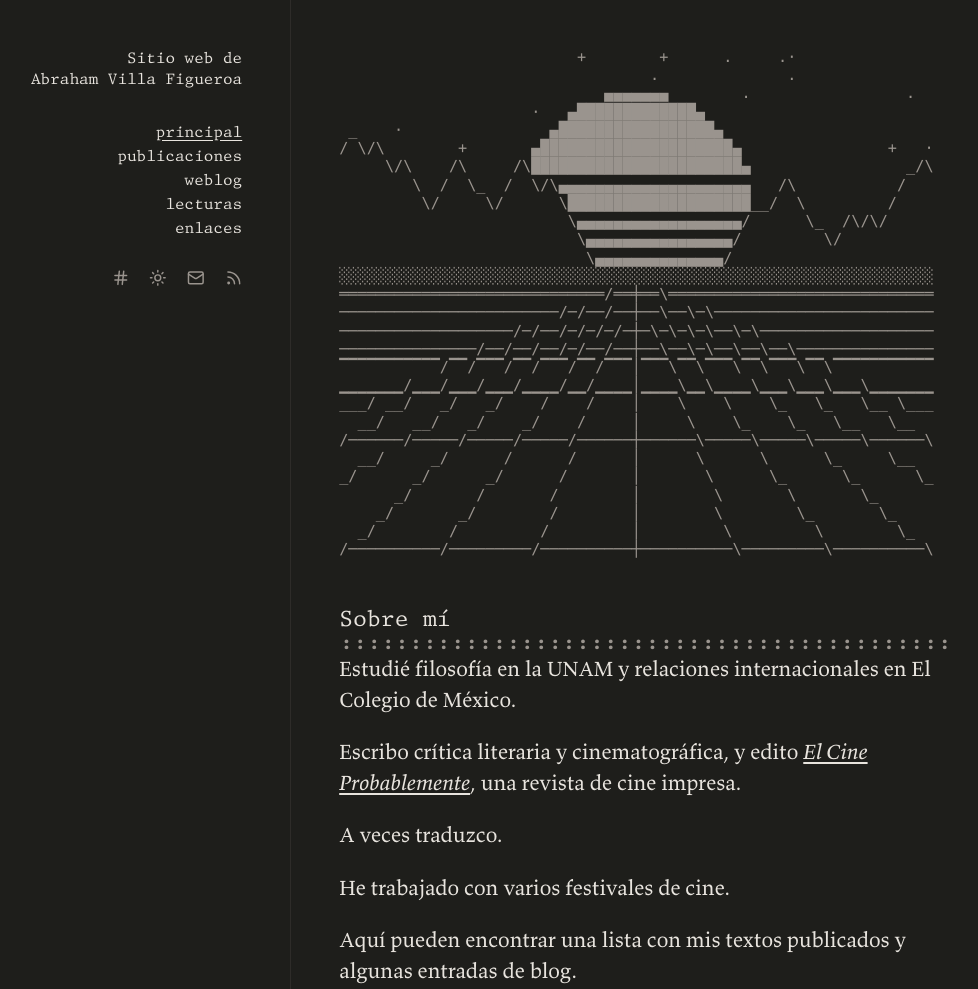
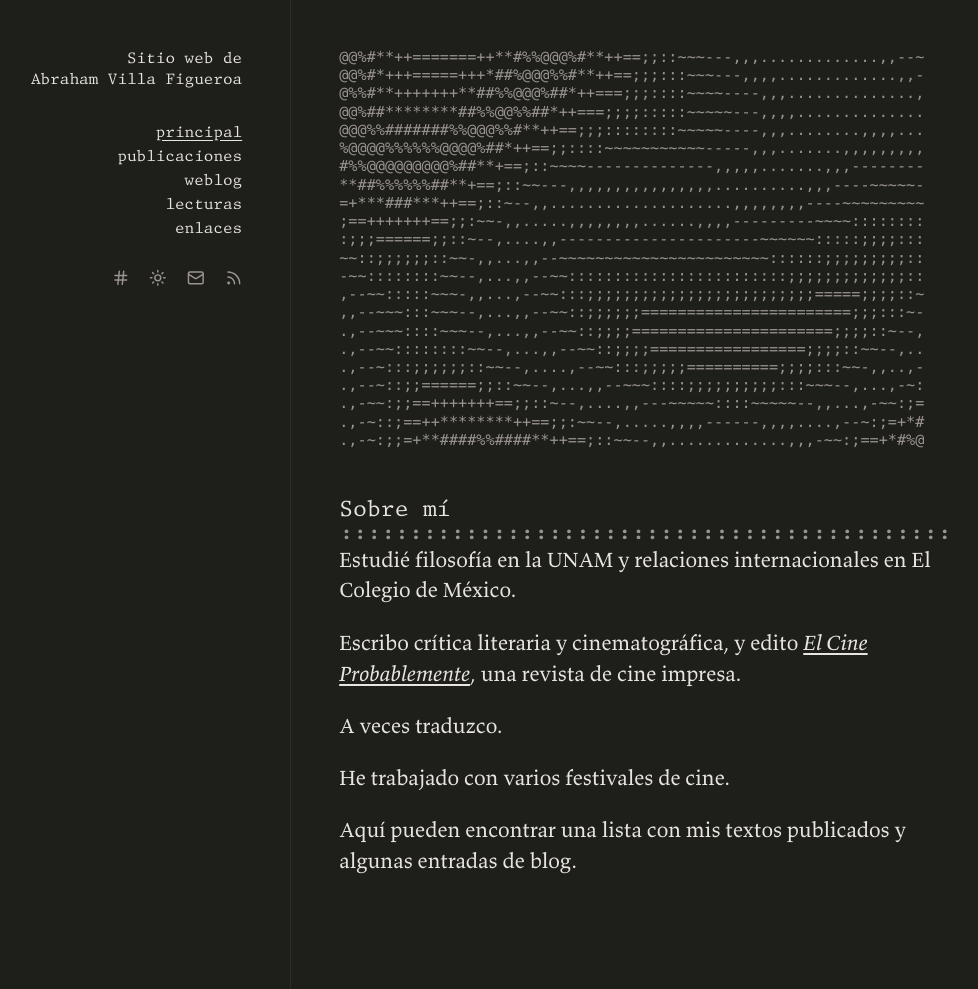
Before and after one commit to AbrahamVillaFigueroa/abrahamvillafigueroa.github.io, an Eleventy site: page src/index.njk in a window 1280 px wide. Shown: the top 989 px of the page, without its empty margins (1-979 px from the left). Built offline with nearby package versions, Linux system fonts and the light colour scheme; Eleventy itself is replaced by a stand-in of ours; files that its build step writes are made by us from their sources; what eleventy-plugin-org would draw is missing.

Commit message:
arte ASCII: plasma en lugar de synthwave; texto del crédito en enlaces
Co-Authored-By: Claude Opus 5.5 <noreply@anthropic.com>

```diff
--- /dev/null
+++ b/src/assets/ascii/pieces/plasma.js
@@ -0,0 +1,43 @@
+export const meta = {
+    name: "plasma",
+    category: "generative",
+    note: "soft interference blobs drifting and pulsing",
+    cols: 64,
+    rows: 22,
+    fps: 24,
+};
+const RAMP = ".,-~:;=+*#%@";
+const P = 30; // seconds; every term turns a whole number of times in one loop
+const W = (2 * Math.PI) / P;
+const GAIN = 0.32; // ramp sweeps per unit of the summed field: low, so the blobs are broad
+export default function plasma() {
+    const { cols, rows } = meta;
+    const N = RAMP.length;
+    const out = new Array(cols);
+    // Cell centres in cell widths, the rows stretched to their true height.
+    const X = Float32Array.from({ length: cols }, (_, c) => c + 0.5 - cols / 2);
+    const Y = Float32Array.from({ length: rows }, (_, r) => (r + 0.5 - rows / 2) * 2);
+    return (t, { paper = false } = {}) => {
+        const a = W * t;
+        const ca = Math.cos(a), sa = Math.sin(a);
+        const cx = 14 * Math.sin(a), cy = 9 * Math.cos(2 * a); // the rings' centre
+        const lines = [];
+        for (let r = 0; r < rows; r++) {
+            const y = Y[r];
+            for (let c = 0; c < cols; c++) {
+                const x = X[c];
+                let v = Math.sin(x * 0.11 + 3 * a);
+                v += Math.sin(y * 0.13 - 2 * a);
+                v += Math.sin((x * ca + y * sa) * 0.09 + 4 * a);
+                v += Math.sin(Math.hypot(x - cx, y - cy) * 0.17 - 5 * a);
+                // Up the ramp and back down, evenly, drifting through it once a loop.
+                const u = v * GAIN + a / Math.PI;
+                const k = Math.abs(u - 2 * Math.floor(u / 2 + 0.5));
+                const i = Math.min(N - 1, Math.floor(k * N));
+                out[c] = RAMP[paper ? N - 1 - i : i];
+            }
+            lines.push(out.join(""));
+        }
+        return lines.join("\n");
+    };
+}
--- a/src/assets/ascii/pieces/synthwave.js
+++ /dev/null
@@ -1,140 +0,0 @@
-export const meta = {
-    name: "synthwave",
-    category: "effects",
-    note: "a grid rolling toward a striped sun behind a mountain ridge",
-    cols: 65,
-    rows: 28,
-    fps: 20,
-};
-const HZ = 12; // the horizon: the first row of floor, where the rails meet
-const SUN_R = 13; // the sun's radius, in half rows (one cell wide, half tall)
-const SUN_Y = 2 * HZ - 6; // the sun's centre, in half rows from the top
-const K = 24; // cross line n sits K / n rows below the horizon
-const FAR = 5; // rows down to where the lines are close enough to blur
-const S = 0.7; // rail k crosses k * S columns a row
-const RAILS = 6; // rails each side of the middle one
-const SPEED = 0.9; // cross lines passed a second
-const LEVEL = ["▔", "─", "▁"]; // a line at the top, middle or bottom of a cell
-const mulberry32 = (a) => () => {
-    a = (a + 0x6d2b79f5) | 0;
-    let t = Math.imul(a ^ (a >>> 15), 1 | a);
-    t = (t + Math.imul(t ^ (t >>> 7), 61 | t)) ^ t;
-    return ((t ^ (t >>> 14)) >>> 0) / 4294967296;
-};
-export default function synthwave() {
-    const { cols, rows } = meta;
-    const FR = rows - HZ; // floor rows
-    const cx = cols / 2, MID = Math.floor(cx); // the middle column
-    const g = Array.from({ length: rows }, () => new Array(cols));
-    // The ridge: heights in rows at each column boundary, a walk that climbs
-    // toward the edges and keeps low under the sun.
-    const rand = mulberry32(5);
-    const H = [6];
-    for (let c = 1; c <= cols; c++) {
-        const d = Math.abs(c - cx) / cx;
-        const want = 1 + 6 * (d - 0.25) + 1.5 * Math.sin(c * 0.45);
-        const h = H[c - 1];
-        const r = rand();
-        let step = r < 0.6 ? Math.sign(Math.round(want - h)) : r < 0.8 ? 1 : -1;
-        if (d < 0.25)
-            step = h > 0 ? -1 : 0;
-        else if (h + step < 0 || h + step > 7)
-            step = 0;
-        H.push(h + step);
-    }
-    const stars = [];
-    for (let i = 0; i < 24; i++)
-        stars.push([Math.floor(rand() * cols), Math.floor(rand() * (HZ - 3)), rand()]);
-    // Half-row pixel (c, p): lit by the sun or not. The lower half is cut by
-    // gaps one pixel thick that sink, closer together toward the horizon.
-    const band = (k) => 0.2 * k + (0.3 * k * k) / 26;
-    const sun = (c, p, s) => {
-        const dx = c + 0.5 - cx, dy = p + 0.5 - SUN_Y;
-        if (dx * dx + dy * dy > SUN_R * SUN_R)
-            return 0;
-        const k = p - (SUN_Y - 7);
-        if (k < 0)
-            return 1;
-        return Math.floor(band(k + 1) - s) === Math.floor(band(k) - s) ? 1 : 0;
-    };
-    const count = new Array(FR), level = new Array(FR);
-    const both = (row, c, l, r) => {
-        if (c >= 0 && c < cols)
-            row[c] = l;
-        if (2 * MID - c >= 0 && 2 * MID - c < cols)
-            row[2 * MID - c] = r;
-    };
-    return (t) => {
-        for (let r = 0; r < rows; r++)
-            g[r].fill(" ");
-        for (const [c, r, p] of stars) {
-            const tw = Math.sin(t * (0.8 + p) + p * 30);
-            g[r][c] = tw > 0.6 ? (p < 0.3 ? "+" : "·") : tw > -0.4 ? "." : " ";
-        }
-        // The sun, two pixels to a cell.
-        const s = t * 0.6;
-        for (let r = 0; r < HZ; r++)
-            for (let c = 0; c < cols; c++) {
-                const top = sun(c, 2 * r, s), bot = sun(c, 2 * r + 1, s);
-                if (top || bot)
-                    g[r][c] = " ▀▄█"[top + 2 * bot];
-            }
-        // The mountains: an outline over a dark mass that hides the sun.
-        for (let c = 0; c < cols; c++) {
-            const a = H[c], b = H[c + 1];
-            if (!a && !b)
-                continue;
-            const top = HZ - 1 - Math.min(a, b);
-            g[top][c] = b > a ? "/" : b < a ? "\\" : "_";
-            for (let r = top + 1; r < HZ; r++)
-                g[r][c] = " ";
-        }
-        // Cross lines, K / n rows down, come on toward the viewer. Count them a
-        // row: one is drawn at its height in the cell, two as a double line, and
-        // past that, near the horizon, they blur into haze.
-        const n0 = (t * SPEED) % 1;
-        count.fill(0);
-        for (let n = 1; n < 400; n++) {
-            const e = K / (n - n0);
-            if (e >= FR)
-                continue;
-            if (e < 1)
-                break;
-            const y = Math.floor(e);
-            count[y]++;
-            level[y] = Math.min(2, Math.floor((e % 1) * 3));
-        }
-        const kind = count.map((k, y) => (y === 0 ? "░" : y === 1 ? "═" : y < FAR ? "─" : k > 1 ? "═" : k ? LEVEL[level[y]] : " "));
-        // Rails from the vanishing point, rail k crossing k * S columns a row.
-        // Steep ones are a stroke a row; shallow ones a run along the bottom of
-        // the row stepped by one slash, kept only where the next rail's run will
-        // not touch it. On a row with a cross line only the step is drawn, so
-        // rails and lines cross. Near the horizon, where they would crowd, only
-        // every second or fourth rail is drawn.
-        const VX = MID + 0.5;
-        for (let y = 0; y < FR; y++) {
-            const row = g[HZ + y], k = kind[y];
-            row.fill(k);
-            if (y === 0)
-                continue;
-            row[MID] = k === "─" ? "┼" : k === "═" ? "╪" : "│";
-            const every = S * (y + 0.5) >= 2.4 ? 1 : 2 * S * (y + 0.5) >= 2.4 ? 2 : 4;
-            for (let m = every; m <= RAILS; m += every) {
-                const sl = m * S, xt = VX - sl * y, xb = VX - sl * (y + 1);
-                if (xt < 0)
-                    break;
-                if (sl < 1.3) {
-                    const c = Math.floor(VX - sl * (y + 0.5));
-                    both(row, c, "/", "\\");
-                    continue;
-                }
-                const hi = Math.floor(xt - 1e-6), lo = Math.floor(xb);
-                if (k === " " && y >= m)
-                    for (let c = Math.max(0, lo + 1); c < hi; c++)
-                        both(row, c, "_", "_");
-                both(row, hi, "/", "\\");
-            }
-        }
-        return g.map((row) => row.join("")).join("\n");
-    };
-}
--- a/src/index.njk
+++ b/src/index.njk
@@ -4,7 +4,7 @@ title: Inicio
 ---
 <section class="home">
   <figure class="home-ascii">
-    <ascii-art piece="synthwave" label="Una cuadrícula que avanza hacia un sol rayado detrás de unas montañas"></ascii-art>
+    <ascii-art piece="plasma" label="Manchas de plasma que flotan y laten suavemente"></ascii-art>
   </figure>
   <script type="module" src="/assets/ascii/ascii.js"></script>
 
```
Also changed, not shown: 1 other file.
